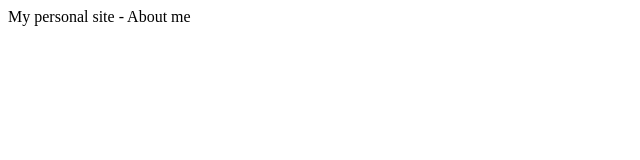
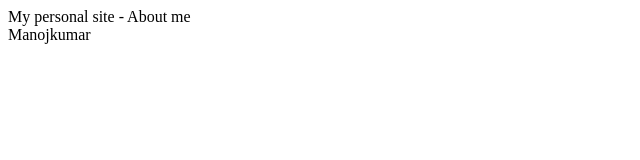
Before and after one commit to manojstarkumar/manojstarkumar, a plain HTML site: page index.html in a window 1280 px wide. Shown: the full height of the page, 0-640 px from the left. Drawn offline with Linux system fonts and the light colour scheme.

Commit message:
Testing js

```diff
--- a/index.html
+++ b/index.html
@@ -1 +1,10 @@
+<html>
+<body>
 My personal site - About me
+<div id="jstest"></div>
+</body>
+<script src="index.js"></script>
+<script>
+divContent();
+</script>
+</html>
--- /dev/null
+++ b/index.js
@@ -0,0 +1,3 @@
+function divContent() {
+	document.getElementById('jstest').innerHTML = "Manojkumar";
+}
```
